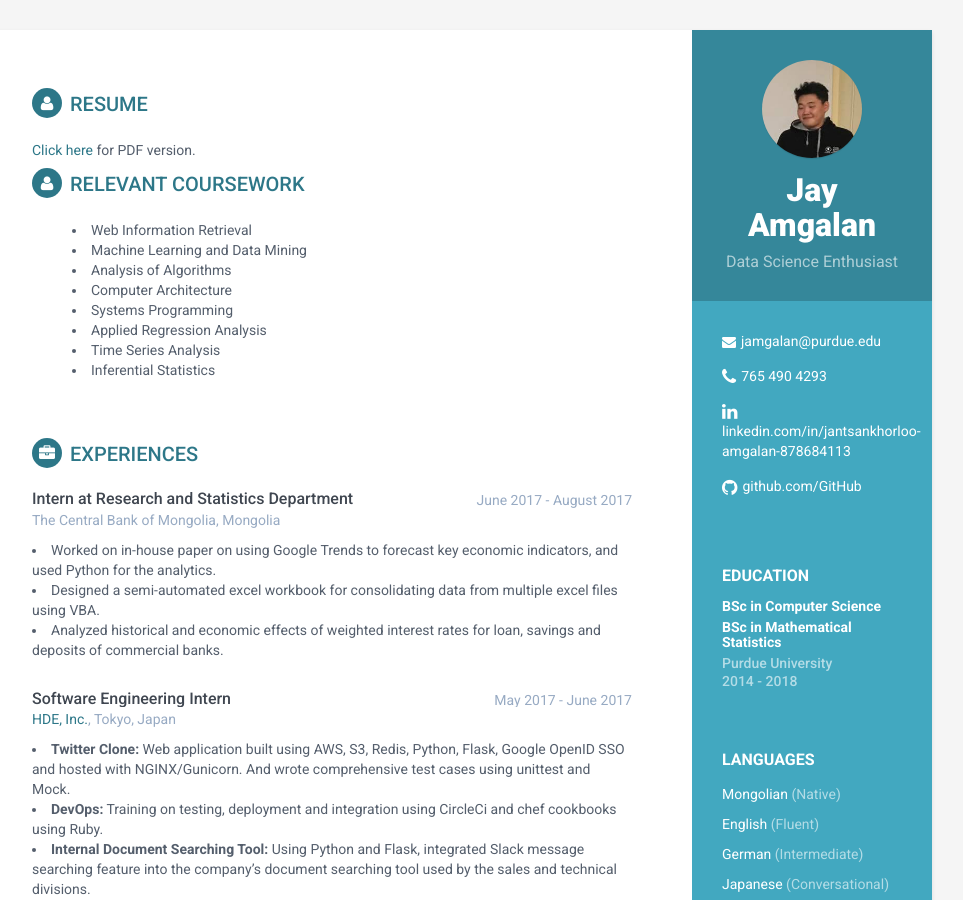
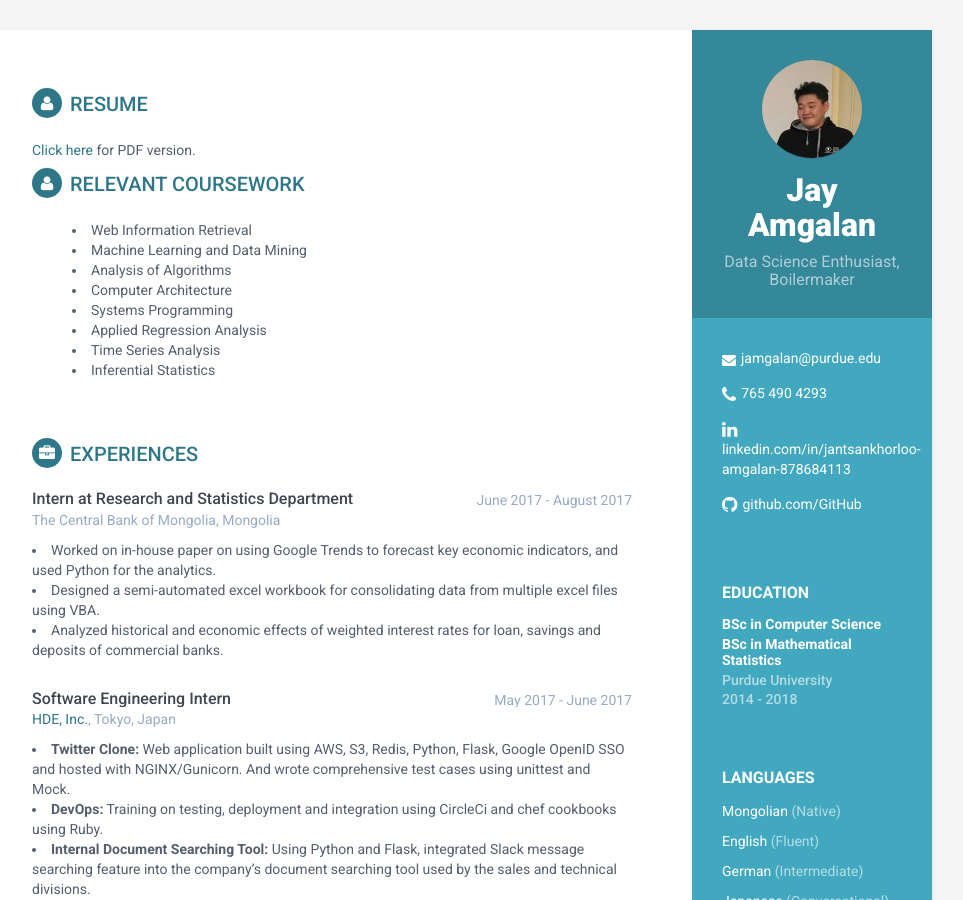
Before and after one commit to jantsankhorloo/jantsankhorloo.github.io, a Jekyll site: the page built from index.html, in a window 1280 px wide and 900 px high. Shown: the whole window, without its empty margins (188-1151 px from the left). Built offline with Jekyll 4.4.1, drawn with Linux system fonts in a browser that asks for light colours.

Commit message:
modifying personal info

```diff
--- a/_includes/sidebar.html
+++ b/_includes/sidebar.html
@@ -4,8 +4,8 @@
      <div class="sidebar-wrapper">
             <div class="profile-container">
                 <img class="profile-img" src="{{site.baseurl}}/assets/images/{% if site.pic %}{{ site.pic }}{% else %}profile.png{% endif %}" alt="profile picture" />
-                <h1 class="name">{% if site.name %}{{site.name}}{% else %}Alan Doe{% endif %}</h1>
-                <h3 class="tagline">{% if site.tagline %}{{site.tagline}}{% else %}Data Science Enthusiast{% endif %}</h3>
+                <h1 class="name">{% if site.name %}{{site.name}}{% else %}Jay Amgalan{% endif %}</h1>
+                <h3 class="tagline">{% if site.tagline %}{{site.tagline}}{% else %}Data Science Enthusiast, Boilermaker{% endif %}</h3>
             </div><!--//profile-container-->
 
             <div class="contact-container container-block">
```
Also changed, not shown: 1 other file.
